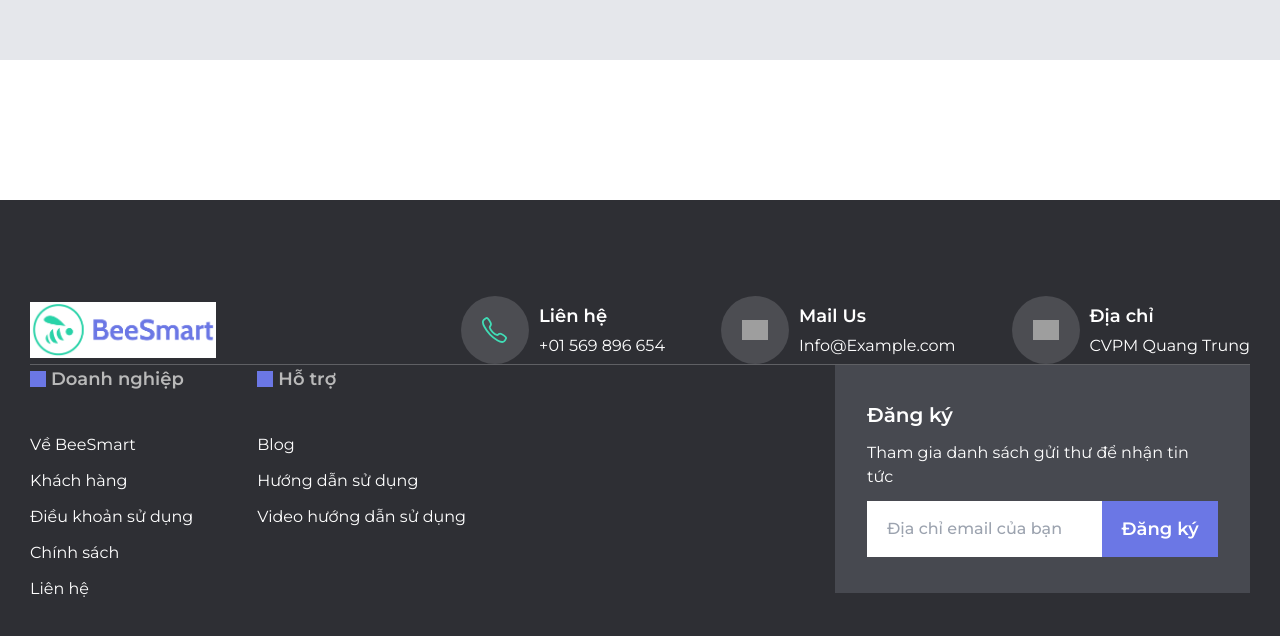
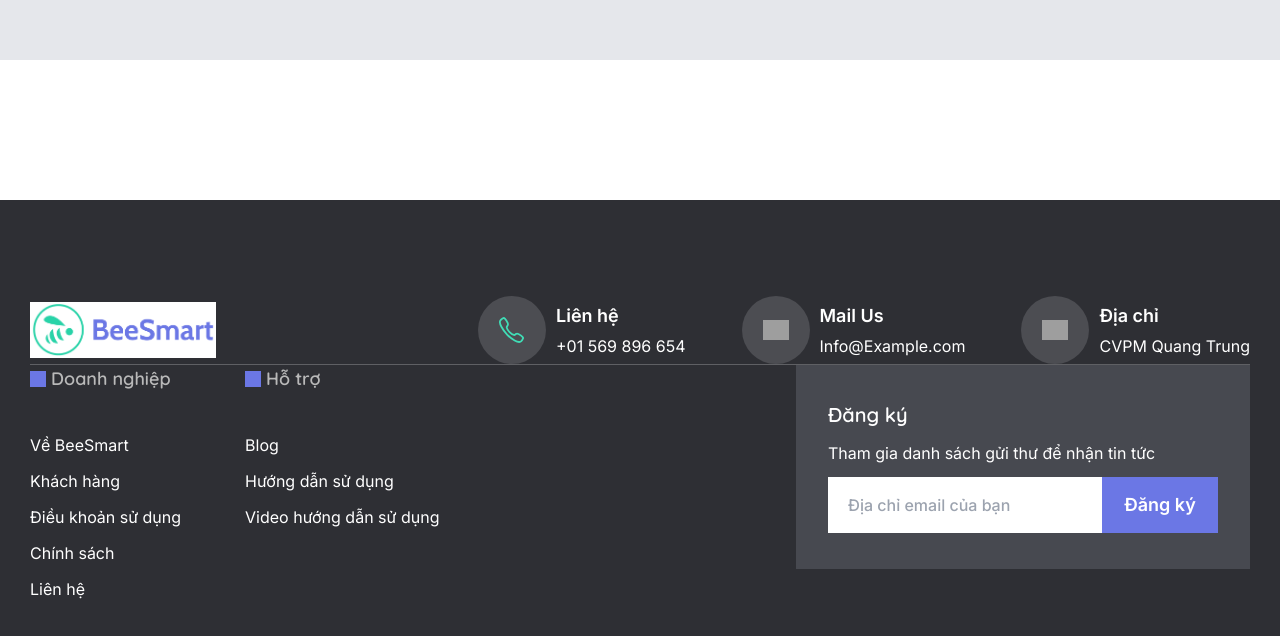
Before and after one commit to khangnguyen2100/next-13-sales-management-project, a Next.js app: page / in a window 1280 px wide. Shown: the part 1540-2176 px from the top of the page. Built offline with nearby package versions, Linux system fonts and the light colour scheme; grey boxes are pictures that could not be loaded.

Commit message:
feat: change font

```diff
--- a/src/app/globals.css
+++ b/src/app/globals.css
@@ -7,8 +7,19 @@
   margin: 0;
   padding: 0;
 }
+
 body {
-}
-p {
+  font-family: var(--font-inter);
   line-height: 1.5;
 }
+
+h1,
+h2,
+h3 {
+  font-family: var(--font-quicksand);
+}
+span {
+  font-family: inherit;
+  color: inherit;
+  font-size: inherit;
+}
--- a/src/app/layout.tsx
+++ b/src/app/layout.tsx
@@ -1,13 +1,20 @@
 import type { Metadata } from 'next';
-import { Montserrat } from 'next/font/google';
+import { Inter, Quicksand } from 'next/font/google';
 
 import './globals.css';
 import { Providers } from './providers';
 
-const montserrat = Montserrat({
+const inter = Inter({
   subsets: ['latin'],
   display: 'swap',
-  variable: '--font-montserrat',
+  variable: '--font-inter',
+});
+
+const quicksand = Quicksand({
+  subsets: ['latin'],
+  display: 'swap',
+  variable: '--font-quicksand',
+  adjustFontFallback: false,
 });
 
 export const metadata: Metadata = {
@@ -22,7 +29,7 @@ export default function RootLayout({
 }) {
   return (
     <html lang='en'>
-      <body className={montserrat.variable}>
+      <body className={`${quicksand.variable} ${inter.variable}`}>
         <Providers>{children}</Providers>
       </body>
     </html>
--- a/tailwind.config.ts
+++ b/tailwind.config.ts
@@ -8,20 +8,16 @@ const config: Config = {
   ],
   theme: {
     fontFamily: {
-      montserrat: ['var(--font-montserrat)'],
+      inter: ['var(--font-inter)'],
+      quicksand: ['var(--font-quicksand)'],
     },
     extend: {
       screens: {
         mobile: { max: '480px' },
-        mdu: { min: '750px' },
-        mdd: { max: '750px' },
-        lgu: { min: '1024px' }, // large up
+        smd: { max: '640px' },
+        mdd: { max: '768px' },
         lgd: { max: '1020px' }, // large down
-        stu: { min: '1366px' },
-        std: { max: '1366px' },
-        xlu: { min: '1536px' }, // extra large up
-        xld: { max: '1536px' }, // extra large down
-        slgu: { min: '1700px' }, // super large up
+        xld: { max: '1280px' }, // extra large down
       },
       maxWidth: {
         small: '640px',
```
